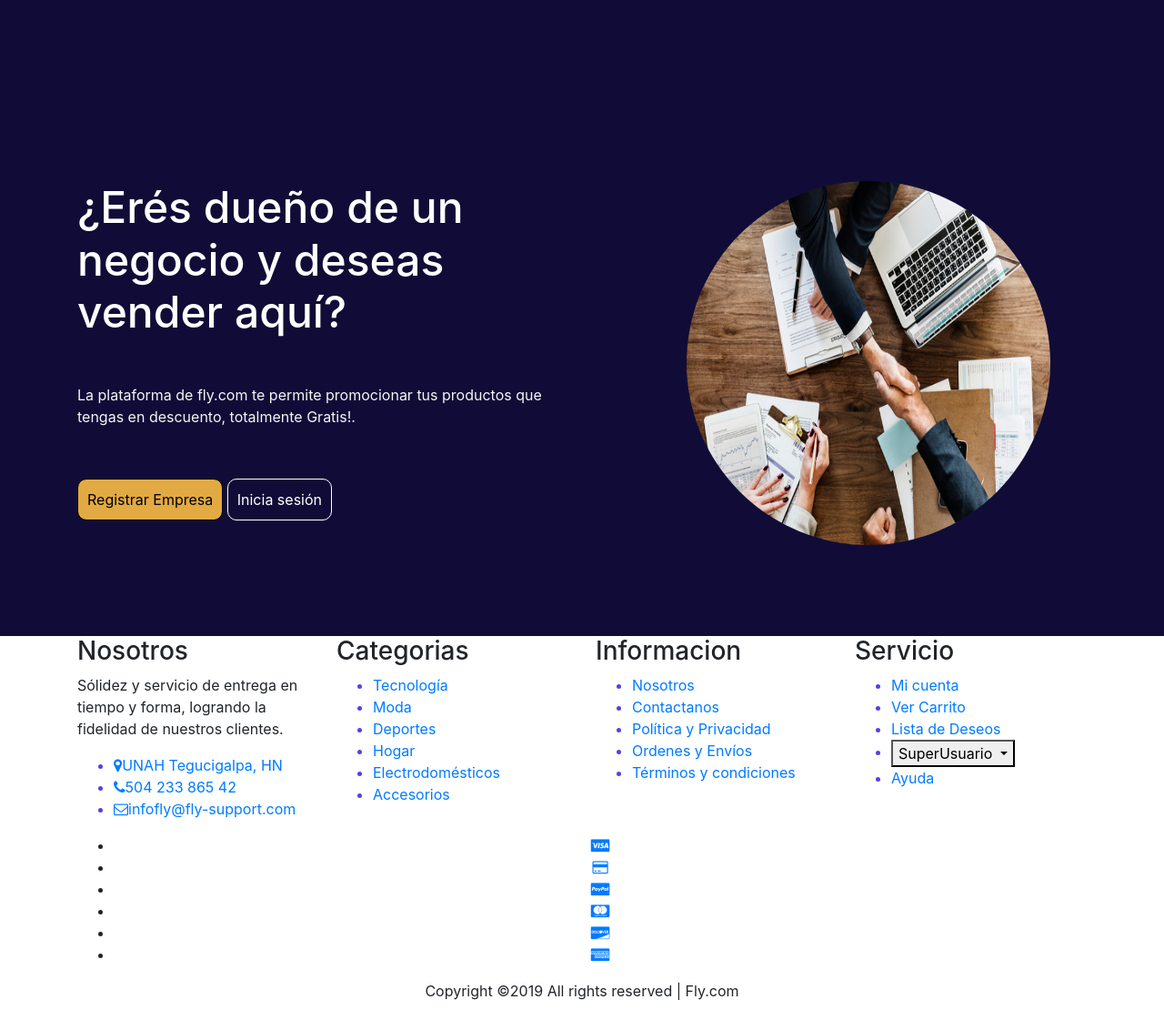
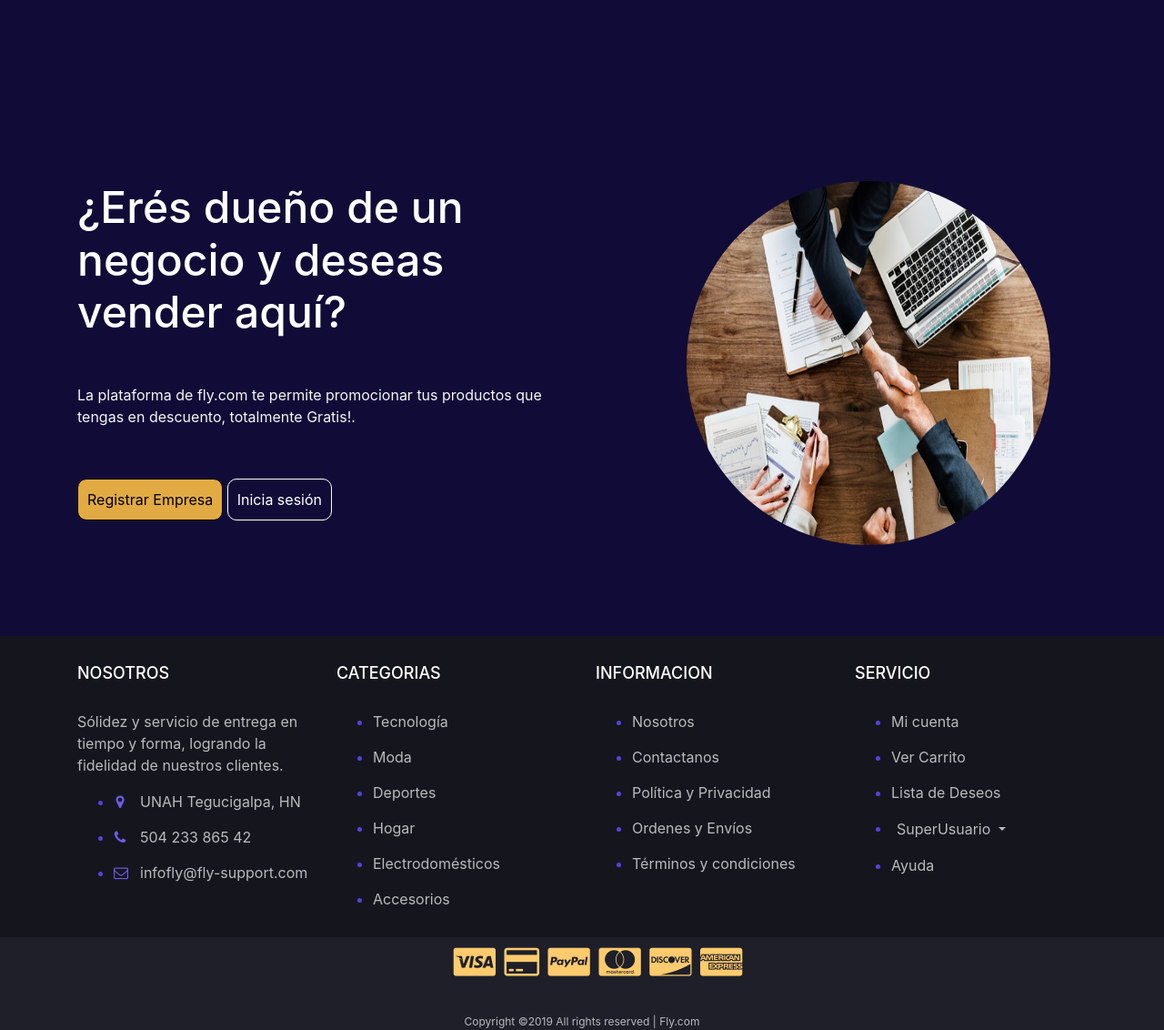
Before and after one commit to kevinoskar/IS410-Proyecto-Kevin_Flores-, a PHP site: page / in a window 1280 px wide. Shown: the part 2987-4119 px from the top of the page at 91% size. Before the commit the page ends 4086 px from the top, so only its background shows below. Run offline with PHP 8.4, Linux system fonts and the light colour scheme; some libraries are stand-ins or nearby versions.

Commit message:
css/bootstrap

```diff
--- a/login/css/custom.css
+++ b/login/css/custom.css
@@ -287,3 +287,71 @@ nav div{
     background-color: rgba(255, 0, 200, 0.253);
 
 }
+#footer {
+    background: #15161D;
+    color: #B9BABC;
+  }
+
+  #bottom-footer {
+    background: #1E1F29;
+  }
+
+  .footer {
+    margin: 30px 0px;
+  }
+
+  .footer .footer-title {
+    color: #FFF;
+    text-transform: uppercase;
+    font-size: 18px;
+    margin: 0px 0px 30px;
+  }
+
+  .footer-links li+li {
+    margin-top: 15px;
+  }
+
+  .footer-links li a {
+    color: #B9BABC;
+  }
+
+  .footer-links li i {
+    margin-right: 15px;
+    color: #6b5be6;
+    width: 14px;
+    text-align: center;
+  }
+
+  .footer-links li a:hover {
+    color: #fdcb6d;
+    text-decoration: none;
+  }
+
+  .copyright {
+    margin-top: 30px;
+    display: block;
+    font-size: 12px;
+  }
+
+  .footer-payments li {
+    display: inline-block;
+    margin-right: 5px;
+  }
+
+  .footer-payments li a {
+    font-size: 36px;
+    display: block;
+    color: #fdcb6d;
+  }
+  .btn4{
+      background-color: transparent !important;
+      color: #B9BABC !important;
+      border:0px solid transparent;
+
+  }
+  .btn4:hover{
+      color: #fdcb6d !important;
+  }
+  .form-1{
+    width: 300px;
+  }
```
Also changed, not shown: login/css/font-awesome.min.css (added).
